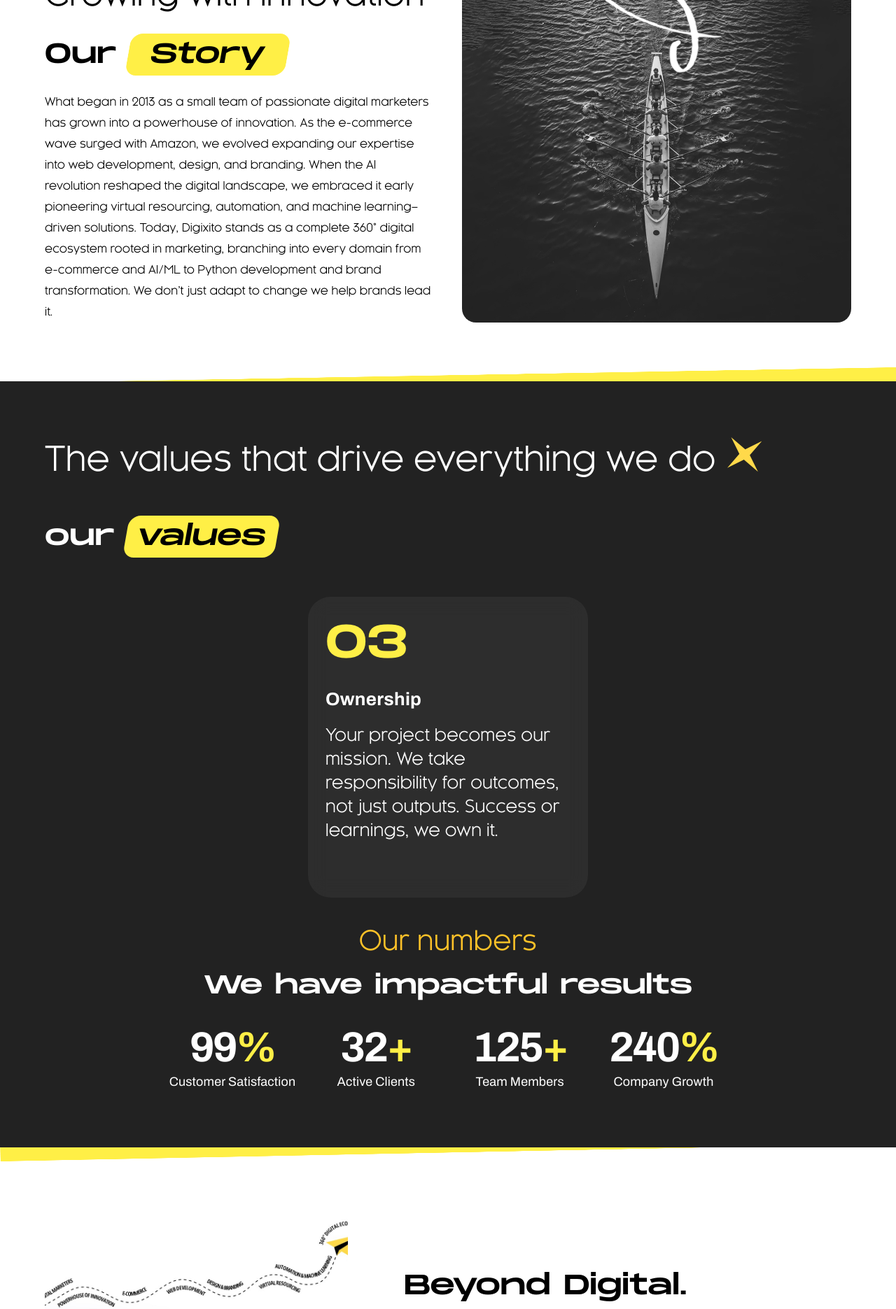
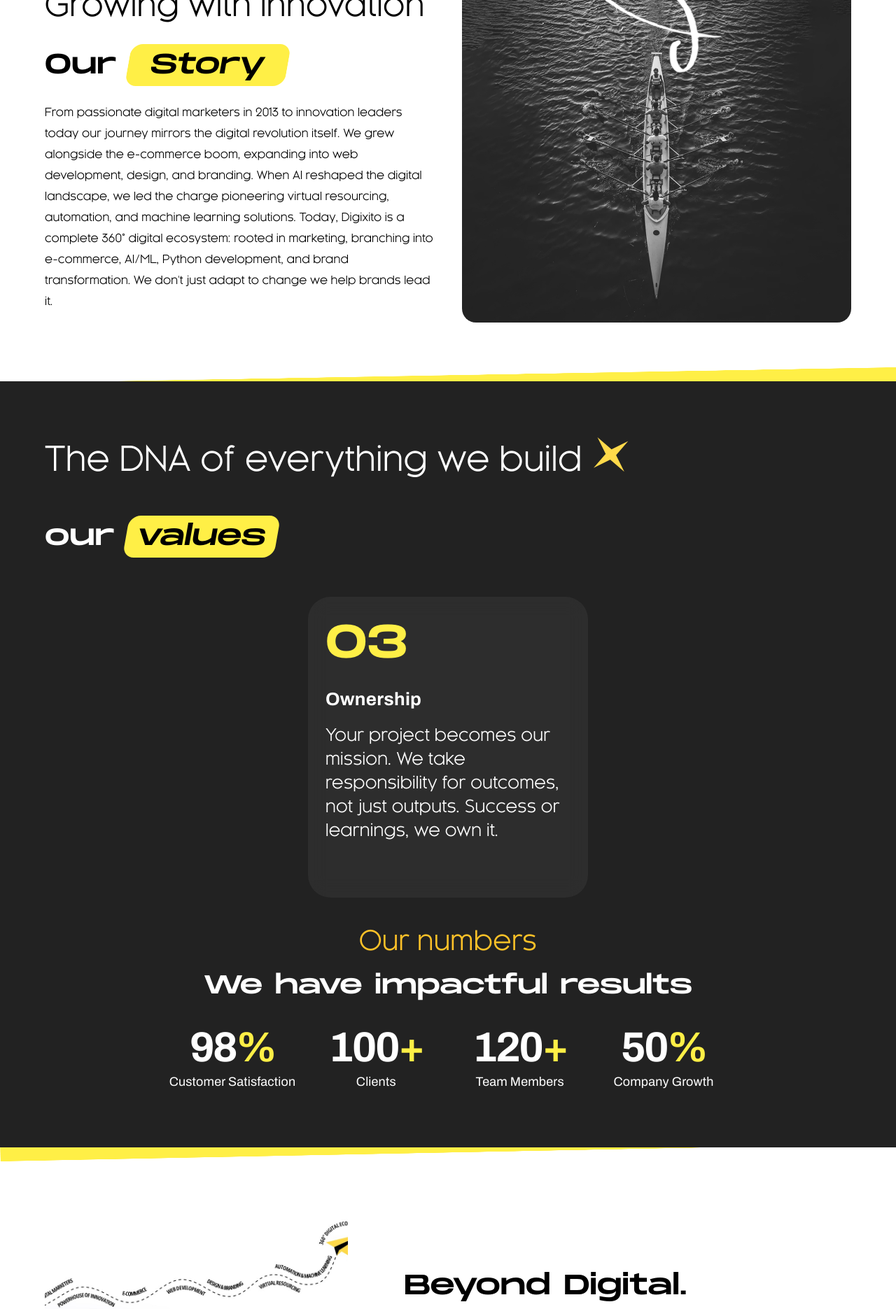
Before and after one commit to devops-89/digixito-website, a Next.js app: page /about-us in a window 1280 px wide. Shown: the part 380-2251 px from the top of the page at 70% size. Built offline with nearby package versions, Linux system fonts and the light colour scheme.

Commit message:
updated content

```diff
--- a/app/ai-transformation/page.tsx
+++ b/app/ai-transformation/page.tsx
@@ -20,6 +20,7 @@ const page = () => {
 From predictive analytics that anticipate market shifts to chatbots that deliver personalized customer experiences 24/7, Digixito turns data into decisions and processes into competitive advantages.
 
 The result: Reduced Costs, Accelerated Growth & Operations that scale intelligently with demand.
+
 "
         quote1simple="AI rewards clarity,"
         quote2simple="Builds"
--- a/app/business-transformation/page.tsx
+++ b/app/business-transformation/page.tsx
@@ -18,9 +18,6 @@ const BusinessTransformation = () => {
           description="We reimagine how your business operates. Our transformation approach integrates cutting-edge technology, streamlined processes, and data-driven strategy to eliminate inefficiencies and unlock growth.
 
 From legacy system modernization and cloud migration to digital workflow optimization, we rebuild your infrastructure for speed & scalability. Whether it's enhancing customer experiences, empowering teams with better tools, or creating new revenue streams through digital innovation, we engineer transformations that deliver measurable ROI.
-
-The result: a leaner, smarter, future-ready brand that doesn't just survive disruption—it thrives on it.
-
 "
           heading="Business Transformation"
           quote1simple="Vision is the"
--- a/assets/data/generic-array.ts
+++ b/assets/data/generic-array.ts
@@ -103,21 +103,21 @@ export const WORK_CARD_DATA: WORK_CARD_PROPS[] = [
     number: "02",
     title: "Dedicated Specialists",
     description:
-      "No multitasking. No divided attention. Your brand gets brand strategists. Your growth gets growth engineers. Each expert owns their domain completely. Specialized teams working in perfect sync",
+      "No distractions. No half measures. Brand strategists focus only on your brand. Growth engineers focus only on results.Clear ownership. Total accountability. Experts aligned. Outcomes accelerated.",
   },
   {
     img: work3.src,
     number: "03",
     title: "Zero to hero Brands",
     description:
-      "We architect brands with deep roots, strong enough to weather recessions, agile enough to capture booms. While others chase quick wins, we engineer sustainable growth DNA into every brand element",
+      "We don’t build brands for trends. We architect them for cycles. Deep-rooted enough to endure downturns, agile enough to scale in booms. While others chase short-term wins, we embed sustainable growth DNA into every brand decision",
   },
   {
     img: work4.src,
     number: "04",
     title: "A decade of powers",
     description:
-      "Ten years. Hundreds of brands. Thousands of pivots. We've survived algorithm apocalypses, platform deaths, through recessions and revolutions. We've solved problems without playbooks.",
+      "Ten years. Hundreds of brands. Thousands of pivots. We’ve survived algorithm apocalypses, platform deaths, recessions, and revolutions. We’ve solved problems without playbooks—and built playbooks others now follow.",
   },
 ];
 
@@ -213,7 +213,7 @@ export const SECURE_CARD_DATA: SECURE_CONNECTED_CARD[] = [
     backgroundImage: secure_bg.src,
     heading: "Secure. Smart. Scalable.",
     description:
-      "Digixito is engineered to protect your data while scaling your vision. Security isn’t an add-on — it’s our foundation. ",
+      "Built to protect your data as it scales your vision. Security isn’t an add-on—it’s the foundation everything else stands on.",
     isButton: true,
     button: "Learn About Compliance",
   },
@@ -222,7 +222,7 @@ export const SECURE_CARD_DATA: SECURE_CONNECTED_CARD[] = [
     backgroundImage: connect_bg.src,
     heading: "Connected by Intelligence",
     description:
-      "From marketing tools to AI workflows — Digixito connects everything that drives your growth. One hub. Infinite possibilities.",
+      "We unify your marketing stack and AI workflows into a single, powerful growth engine. One platform. Endless possibilities.",
     isButton: false,
     button: "Discover Integrations",
     // isBut÷
@@ -355,22 +355,22 @@ export const VALUE_CARD_DATA: VALUE_CARD_PROPS[] = [
 
 export const COUNTER_CARD_DATA: COUNT_UP_CARD_PROPS[] = [
   {
-    number: 99,
+    number: 98,
     suffix: "%",
     title: "Customer Satisfaction",
   },
   {
-    number: 32,
+    number: 100,
     suffix: "+",
-    title: "Active Clients",
+    title: "Clients",
   },
   {
-    number: 125,
+    number: 120,
     suffix: "+",
     title: "Team Members",
   },
   {
-    number: 240,
+    number: 50,
     suffix: "%",
     title: "Company Growth",
   },
@@ -481,7 +481,7 @@ export const SERVICES_TAB_DATA = {
 
       data: [
         {
-          heading: "Specialists who speak the same language: Success",
+          heading: "Specialists who speak the language of successful results",
           bottomTitle: "Meet our experts",
           backgroundColor: "#2B2B2B",
           textColor: "#ffffff",
--- a/components/layouts/about-layout/about-hero-section.tsx
+++ b/components/layouts/about-layout/about-hero-section.tsx
@@ -62,16 +62,15 @@ const AboutHeroSection = () => {
                 mt: 3,
               }}
             >
-              What began in 2013 as a small team of passionate digital marketers
-              has grown into a powerhouse of innovation. As the e-commerce wave
-              surged with Amazon, we evolved expanding our expertise into web
-              development, design, and branding. When the AI revolution reshaped
-              the digital landscape, we embraced it early pioneering virtual
-              resourcing, automation, and machine learning–driven solutions.
-              Today, Digixito stands as a complete 360° digital ecosystem rooted
-              in marketing, branching into every domain from e-commerce and
-              AI/ML to Python development and brand transformation. We don’t
-              just adapt to change we help brands lead it.
+              From passionate digital marketers in 2013 to innovation leaders
+              today our journey mirrors the digital revolution itself. We grew
+              alongside the e-commerce boom, expanding into web development,
+              design, and branding. When AI reshaped the digital landscape, we
+              led the charge pioneering virtual resourcing, automation, and
+              machine learning solutions. Today, Digixito is a complete 360°
+              digital ecosystem: rooted in marketing, branching into e-commerce,
+              AI/ML, Python development, and brand transformation. We don't just
+              adapt to change we help brands lead it.
             </Typography>
           </Grid>
           <Grid size={{ lg: 6, xs: 12 }}>
--- a/components/layouts/about-layout/components/number-card.tsx
+++ b/components/layouts/about-layout/components/number-card.tsx
@@ -24,28 +24,14 @@ const NumberCard = ({ number, suffix, title }: COUNT_UP_CARD_PROPS) => {
           textAlign: "center",
         }}
       >
-        {/* {mounted ? (
+        {mounted && (
           <CountUp
-            end={number}
-            start={0}
-            duration={2}
-            separator=","
-            preserveValue
-          >
-            {({ countUpRef }) => (
-              <>
-                <span ref={countUpRef} />
-                <span style={{ color: COLORS.PRIMARY }}>{suffix}</span>
-              </>
-            )}
-          </CountUp>
-        ) : (
-          <>
-            {number}
-            <span style={{ color: COLORS.PRIMARY }}>{suffix}</span>
-          </>
-        )} */}
-        {number}
+            end={Number(number)}
+            duration={2.5}
+            enableScrollSpy
+            scrollSpyOnce
+          />
+        )}
         <span style={{ color: COLORS.PRIMARY }}>{suffix}</span>
       </Typography>
       <Typography
--- a/components/layouts/about-layout/our-values.tsx
+++ b/components/layouts/about-layout/our-values.tsx
@@ -61,7 +61,7 @@ const Ourvalues = () => {
                         fontFamily: kessel.style.fontFamily,
                       }}
                     >
-                      The values that drive everything we do{" "}
+                      The DNA of everything we build{" "}
                     </Typography>
                     <Image src={star} alt="" width={50} />
                   </Stack>
--- a/components/layouts/home-layout/Simple-Hero-Section.tsx
+++ b/components/layouts/home-layout/Simple-Hero-Section.tsx
@@ -94,7 +94,8 @@ const SimpleHeroSection = () => {
               }}
               data-aos="fade-up"
             >
-              Engineering 360° digital experiences from concept to conquest
+              Engineering 360’ digital experiences for the world’s leading
+              brands
             </Typography>
             <Stack
               direction={{ lg: "row", xs: "column" }}
--- a/components/layouts/home-layout/components/work-card.tsx
+++ b/components/layouts/home-layout/components/work-card.tsx
@@ -60,6 +60,7 @@ const WorkCard = ({ number, title, description, img }: WORK_CARD_PROPS) => {
               lineHeight: "36px",
               letterSpacing: "-0.144px",
               fontSize: { lg: 24, xs: 18 },
+              textTransform: "capitalize",
             }}
           >
             {title}
--- a/components/layouts/home-layout/how-it-works.tsx
+++ b/components/layouts/home-layout/how-it-works.tsx
@@ -68,8 +68,8 @@ const HowitWorks = () => {
               mt: 3,
             }}
           >
-            Experience excellence in digital craftsmanship with our team of
-            skilled professionals dedicated to delivering exceptional results.
+            We make sure your audience finds you everywhere from Google search
+            results to the platforms they scroll every day.
           </Typography>
           <Grid container sx={{ mt: 3 }} spacing={3}>
             {WORK_CARD_DATA.map((val, i) => (
--- a/components/layouts/home-layout/service-section.tsx
+++ b/components/layouts/home-layout/service-section.tsx
@@ -30,7 +30,7 @@ const ServiceSection = () => {
   const [value, setValue] = useState(0);
 
   const [servicesData, setServicesData] = useState(
-    SERVICES_TAB_DATA.AI_TRANSFORMATION
+    SERVICES_TAB_DATA.AI_TRANSFORMATION,
   );
 
   const SERVICES_MAP = {
@@ -62,9 +62,9 @@ const ServiceSection = () => {
                   fontFamily: monument.style.fontFamily,
                 }}
               >
-                Our
+                What We Do
               </Typography>
-              <ImageHeading title="Services" />
+              {/* <ImageHeading title="Do" /> */}
             </Stack>
             <Typography
               sx={{
@@ -74,8 +74,7 @@ const ServiceSection = () => {
                 fontWeight: 300,
               }}
             >
-              Transform your brand with our innovative digital solutions that
-              captivate and engage your audience.
+              Build AI Powered business with Digixito, the all-in-one platform
             </Typography>
             <Box sx={{ width: "100%", mt: 3 }}>
               <Tabs
--- a/components/widgets/subfooter.tsx
+++ b/components/widgets/subfooter.tsx
@@ -34,17 +34,16 @@ const SubFooter = () => {
       }}
     >
       <Container maxWidth="lg">
-        <Typography
+        {/* <Typography
           sx={{
             fontFamily: monument.style.fontFamily,
             fontSize: { lg: 38, xs: 20, sm: 25 },
             fontWeight: 400,
             textAlign: "center",
           }}
-          // data-aos="fade-up"
         >
           Thank you for your Interest in Digixito.
-        </Typography>
+        </Typography> */}
 
         <Typography
           sx={{
@@ -57,8 +56,8 @@ const SubFooter = () => {
           // data-aos="fade-up"
           // data-aos-delay="100"
         >
-          We would love to hear from you and discuss how we can help bring your
-          digital ideas to life.
+          Ready to elevate your story, sharpen your strategy, and get the
+          attention you deserve? Let’s turn clarity into momentum.
         </Typography>
         <Box sx={{ textAlign: "center" }}>
           <Link href="/contact-us">
@@ -124,7 +123,7 @@ const SubFooter = () => {
           digital ideas to life. Here are the different ways you can get in
           touch with us.
         </Typography> */}
-        <Box sx={{ mt: { lg: 20, xs: 20 } }}></Box>
+        {/* <Box sx={{ mt: { lg: 20, xs: 20 } }}></Box>
         <Box
           sx={{
             position: "absolute",
@@ -135,7 +134,7 @@ const SubFooter = () => {
           // data-aos="fade-up"
         >
           <Image src={logo} alt="" style={{ width: phone ? 200 : 400 }} />
-        </Box>
+        </Box> */}
       </Container>
     </Box>
   );
```
